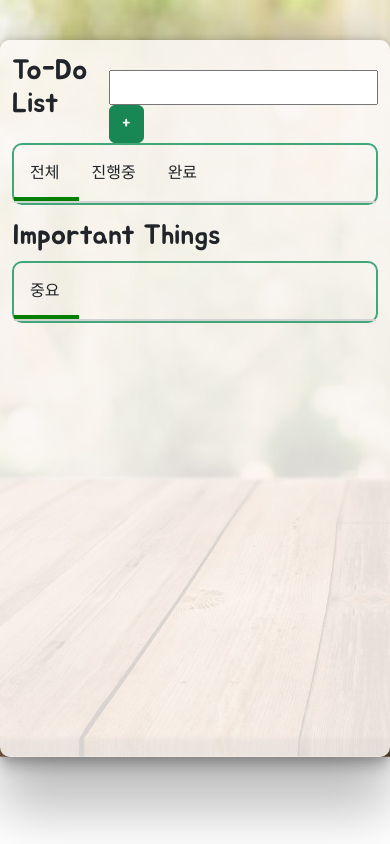
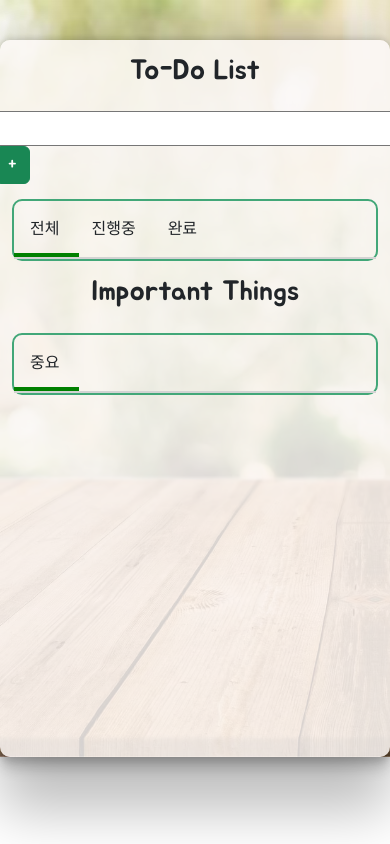
Before and after one commit to Jeongsunga/ToDoList, a plain HTML site: page index.html in a window 390 px wide. Drawn offline with nearby package versions, Linux system fonts and the light colour scheme; a web font is replaced by a local one.

Commit message:
change UI

```diff
--- a/main.js
+++ b/main.js
@@ -132,7 +132,15 @@ function deleteTask(id){
             break;
         }
     }
+
+    for(let i = 0; i < specialList.length; i++){
+        if(specialList[i].id == id){
+            specialList.splice(i, 1);
+            break;
+        }
+    }
     render();
+    specialRender();
 }
 
 function specialTask(id){
@@ -151,7 +159,7 @@ function specialTask(id){
             break;
         }
     }
-    specialRender()
+    specialRender();
 }
 
 function filter(event){
--- a/style.css
+++ b/style.css
@@ -59,3 +59,16 @@ body{
     justify-content: space-between;
     padding-top: 15px;
 }
+
+@media screen and (max-width: 48rem) {
+    .head{
+        display: flex;
+        flex-direction: column;
+        padding-bottom: 15px;
+        align-items: center;
+    }
+
+    #task-input{
+        width: 400px;
+    }
+}
```
